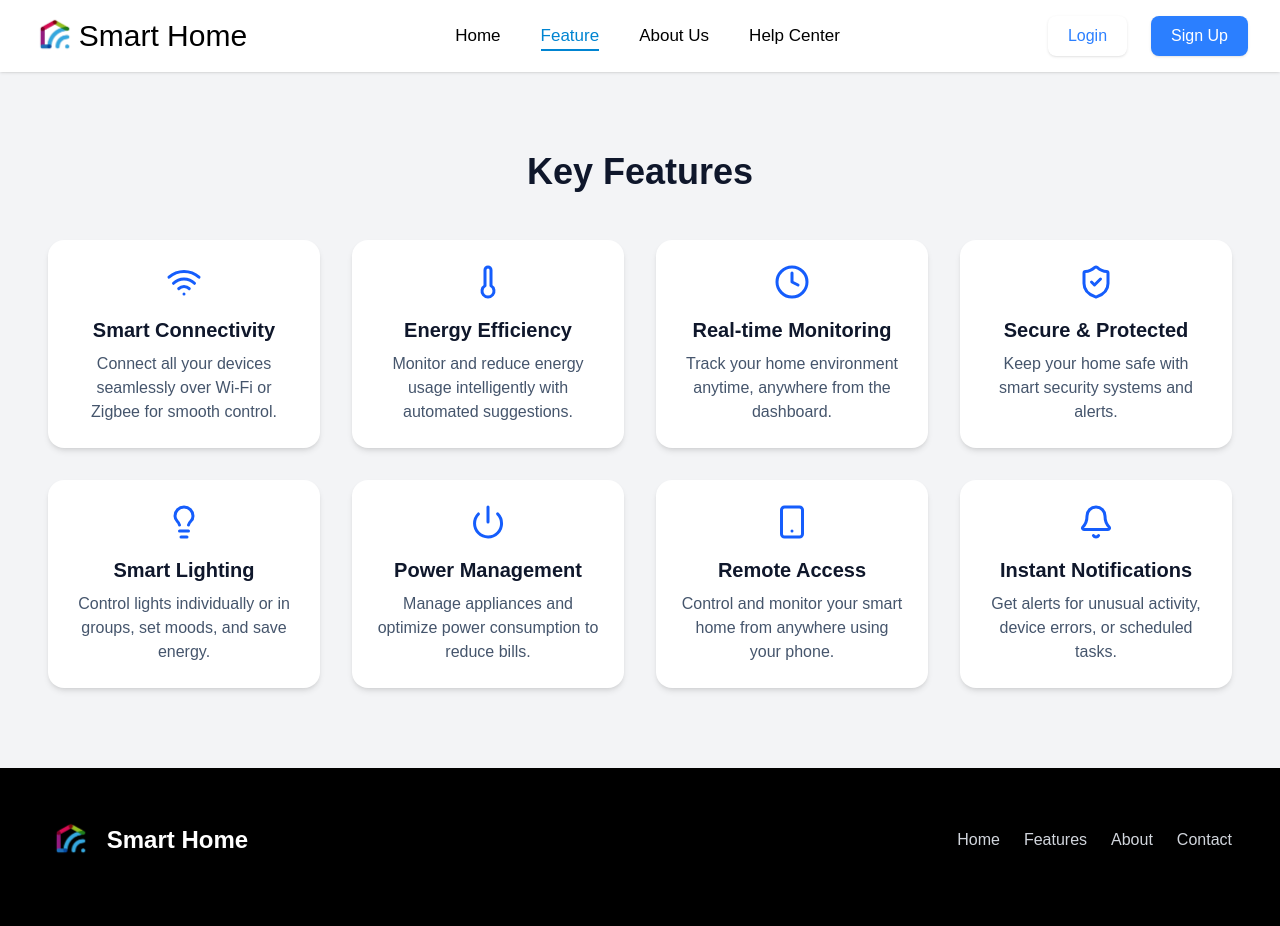
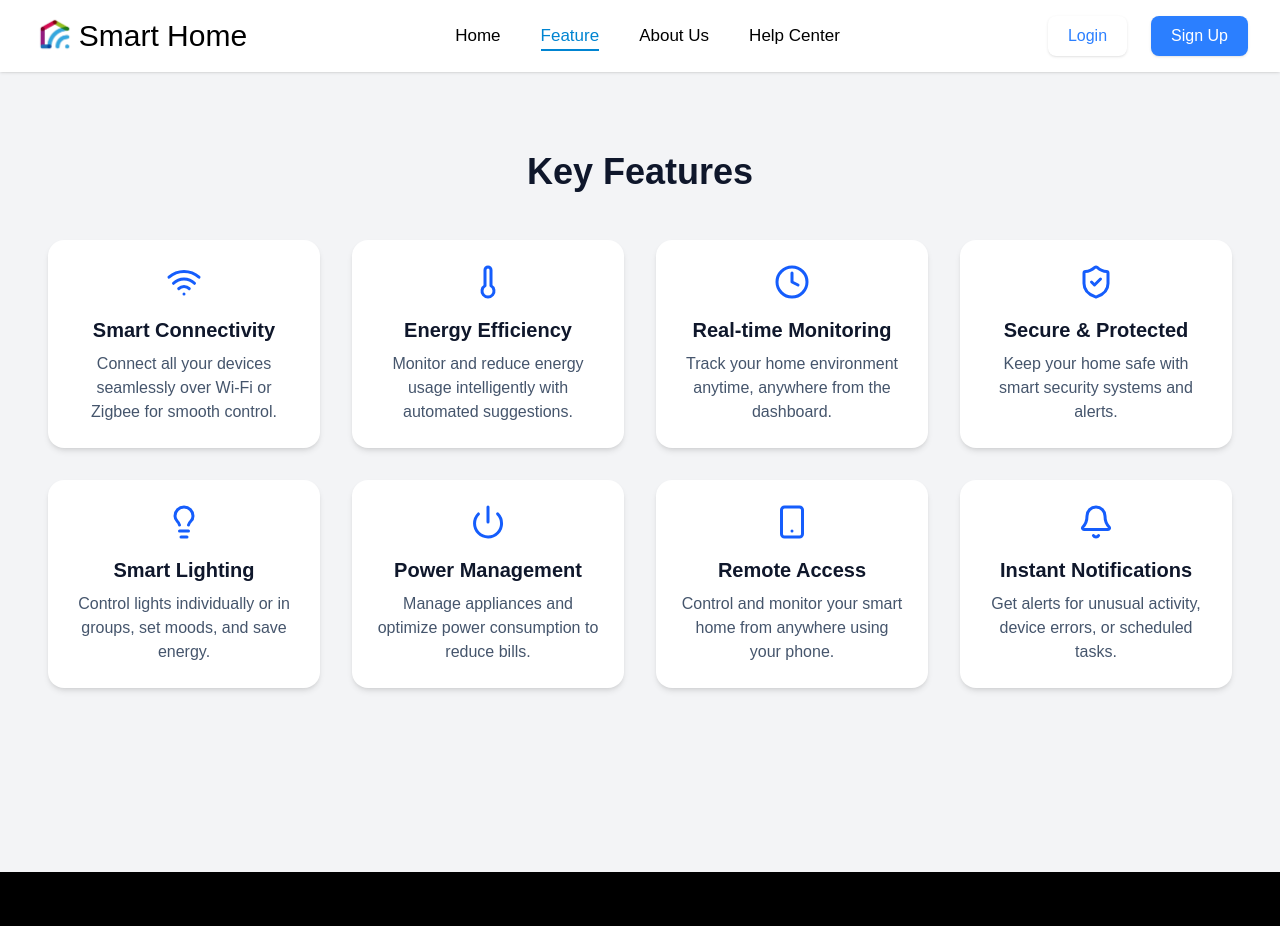
Before and after one commit to daisy2105/Smart-Home-Management-System, a React (Vite) app in the folder frontend/: page /feature in a window 1280 px wide. Shown: the top 926 px of the page. Built offline with nearby package versions, Linux system fonts and the light colour scheme.

Commit message:
fix Add theme persistence using localStorage and fix footer height and NavLink routing

```diff
--- /dev/null
+++ b/frontend/src/components/Button/DarkModeButton.jsx
@@ -0,0 +1,22 @@
+import React,{useContext} from "react";
+import { ThemeContext } from "../../context/ThemeContext";
+
+const DarkModeButton = () => {
+  {/* dark mode state from context*/}
+  const { darkMode, setDarkMode } = useContext(ThemeContext);
+
+  return (
+    <div>
+        <button
+          onClick={() => setDarkMode((prev) => !prev)}
+          className={`relative w-14 h-7 rounded-full transition ${darkMode ? "bg-green-500" : "bg-gray-400"}`}
+        >
+          <span
+            className={`absolute top-1 left-1 w-5 h-5 bg-white rounded-full shadow-md transform transition ${darkMode ? "translate-x-7" : ""}`}
+          ></span>
+        </button>
+    </div>
+  );
+};
+
+export default DarkModeButton;
--- a/frontend/src/components/Footer/Footer.jsx
+++ b/frontend/src/components/Footer/Footer.jsx
@@ -1,7 +1,12 @@
 import React from "react";
 import Logo from "../../assets/logo.png";
+import { NavLink } from "react-router-dom";
 
 const Footer = () => {
+  const navLinkClass = ({ isActive }) =>
+    isActive
+      ? "text-sky-600 font-medium "
+      : "text-white hover:text-sky-600";
   return (
     <footer className="bg-black dark:bg-gray-900 transition-colors duration-300">
       <div className="max-w-7xl mx-auto px-6 md:px-12 py-12 flex flex-col md:flex-row justify-between items-center gap-6">
@@ -12,25 +17,17 @@ const Footer = () => {
         </div>
         </div>
         {/* Navigation Links */}
-        <ul className="flex gap-6 text-gray-300 dark:text-gray-400">
-          <li className="hover:text-blue-600 dark:hover:text-blue-400 cursor-pointer">
-            Home
-          </li>
-          <li className="hover:text-blue-600 dark:hover:text-blue-400 cursor-pointer">
-            Features
-          </li>
-          <li className="hover:text-blue-600 dark:hover:text-blue-400 cursor-pointer">
-            About
-          </li>
-          <li className="hover:text-blue-600 dark:hover:text-blue-400 cursor-pointer">
-            Contact
-          </li>
+        <ul className="hidden md:flex text-[17px] space-x-10">
+          <li><NavLink to="/" className={navLinkClass}>Home</NavLink></li>
+          <li><NavLink to="/feature" className={navLinkClass}>Feature</NavLink></li>
+          <li><NavLink to="/aboutus" className={navLinkClass}>About Us</NavLink></li>
+          <li><NavLink to="/helpcenter" className={navLinkClass}>Help Center</NavLink></li>
         </ul>
       </div>
 
       {/* Bottom copyright */}
       <div className="mt-6 pt-4 text-center text-gray-400 dark:text-gray-500 text-sm">
-        &copy; {new Date().getFullYear()} Smart Home. All rights reserved.
+        &copy; 2026 Smart Home. All rights reserved.
       </div>
     </footer>
   );
--- a/frontend/src/context/ThemeContext.jsx
+++ b/frontend/src/context/ThemeContext.jsx
@@ -2,14 +2,20 @@ import React, { createContext, useEffect, useState } from "react";
 
 export const ThemeContext = createContext();
 
-  const ThemeProvider = ({ children }) => {
-  const [darkMode, setDarkMode] = useState(false);
+const ThemeProvider = ({ children }) => {
 
-  useEffect(() => {
+  const [darkMode, setDarkMode] = useState(() => {        // Get theme from localStorage on first load
+    const savedTheme = localStorage.getItem("theme");
+    return savedTheme === "dark";
+  });
+
+  useEffect(() => {                           // Apply theme and save into localStorage
     if (darkMode) {
       document.documentElement.classList.add("dark");
+      localStorage.setItem("theme", "dark");
     } else {
       document.documentElement.classList.remove("dark");
+      localStorage.setItem("theme", "light");
     }
   }, [darkMode]);
 
--- a/frontend/src/pages/LandingPages/AboutUsPage.jsx
+++ b/frontend/src/pages/LandingPages/AboutUsPage.jsx
@@ -24,7 +24,7 @@ const AboutUsPage = () => {
   ];
 
   return (
-    <section className="py-24 bg-gray-50 dark:bg-black transition-colors duration-300">
+    <section className="min-h-screen py-24 bg-gray-50 dark:bg-black transition-colors duration-300">
       <div className="max-w-7xl mx-auto px-6 md:px-12 text-center md:text-left">
         <h2 className="text-4xl md:text-5xl font-bold text-slate-900 dark:text-white mb-6">
           About Our System
--- a/frontend/src/pages/LandingPages/FeaturePage.jsx
+++ b/frontend/src/pages/LandingPages/FeaturePage.jsx
@@ -56,7 +56,7 @@ const FeaturePage = () => {
   ];
 
   return (
-    <section className="py-20 bg-gray-100 dark:bg-black transition-colors duration-300">
+    <section className="min-h-screen py-20 bg-gray-100 dark:bg-black transition-colors duration-300">
       <div className="max-w-7xl mx-auto px-6 md:px-12 text-center">
         <h2 className="text-3xl md:text-4xl font-semibold text-slate-900 dark:text-white mb-12">
           Key Features
--- a/frontend/src/pages/LandingPages/HeroContent/LeftSideHero.jsx
+++ b/frontend/src/pages/LandingPages/HeroContent/LeftSideHero.jsx
@@ -1,13 +1,8 @@
-import React, { useContext } from 'react'
-import { ThemeContext } from '../../../context/ThemeContext.jsx'
 import Temperature from '../../../assets/temperature.jpeg'
 import smartappliances from '../../../assets/smartappliances.jpeg'
+import DarkModeButton from '../../../components/Button/DarkModeButton'
 
 const LeftSideHero = () => {
-
-  {/* dark mode state from context*/}
-  const { darkMode, setDarkMode } = useContext(ThemeContext);
-
   return (
     <div className='max-w-2xl w-full mb-16 lg:mb-0 ml-0 md:ml-5 px-4 md:px-0'>
 
@@ -38,16 +33,11 @@ const LeftSideHero = () => {
           <img src={Temperature} alt="Temperature" className='w-full sm:w-64 md:w-52 lg:w-64 h-auto object-contain rounded-lg'/>
 
           {/* Dark Mode Toggle */}
-          <div className='flex flex-col items-center bg-black dark:bg-white rounded-lg px-23 py-10 mt-2 md:mt-0'>
-            <p className='text-sm font-medium text-white dark:text-black mb-2'>Dark Mode</p>
-            <button
-              onClick={() => setDarkMode(!darkMode)}
-              className={`relative w-14 h-7 rounded-full transition ${darkMode ? "bg-green-500" : "bg-gray-400"}`}
-            >
-              <span
-                className={`absolute top-1 left-1 w-5 h-5 bg-white rounded-full shadow-md transform transition ${darkMode ? "translate-x-7" : ""}`}
-              ></span>
-            </button>
+        <div className="flex flex-col items-center bg-black dark:bg-white rounded-lg px-23 py-10 mt-2 md:mt-0">
+          <p className="text-sm font-medium text-white dark:text-black mb-2">
+            Dark Mode
+          </p>
+          <DarkModeButton/>
           </div>
         </div>
 
```
